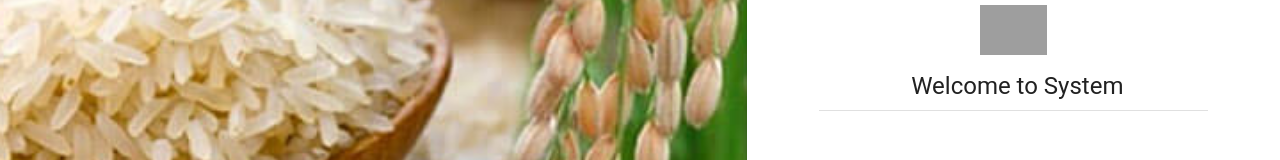
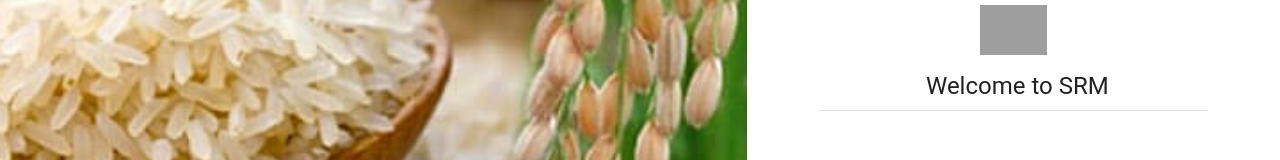
Before and after one commit to SANDARUWANGGSS/WebApp-Frontend, a React (Create React App) app: page /app/sign-in in a window 1280 px wide. Shown: the part 302-462 px from the top of the page. Built offline with nearby package versions, Linux system fonts and the light colour scheme; grey boxes are pictures that could not be loaded.

Commit message:
Chaned sign in

```diff
--- a/src/components/SignIn.jsx
+++ b/src/components/SignIn.jsx
@@ -84,7 +84,7 @@ export default function SignIn() {
                   <FormLogo />
                 </Box>
                 <Box sx={{ width: "100%" }}>
-                  <PageTitleBlock title={"Welcome to System"} textAlign="center" />
+                  <PageTitleBlock title={"Welcome to SRM"} textAlign="center" />
                 </Box>
               </Box>
             </Box>
```
